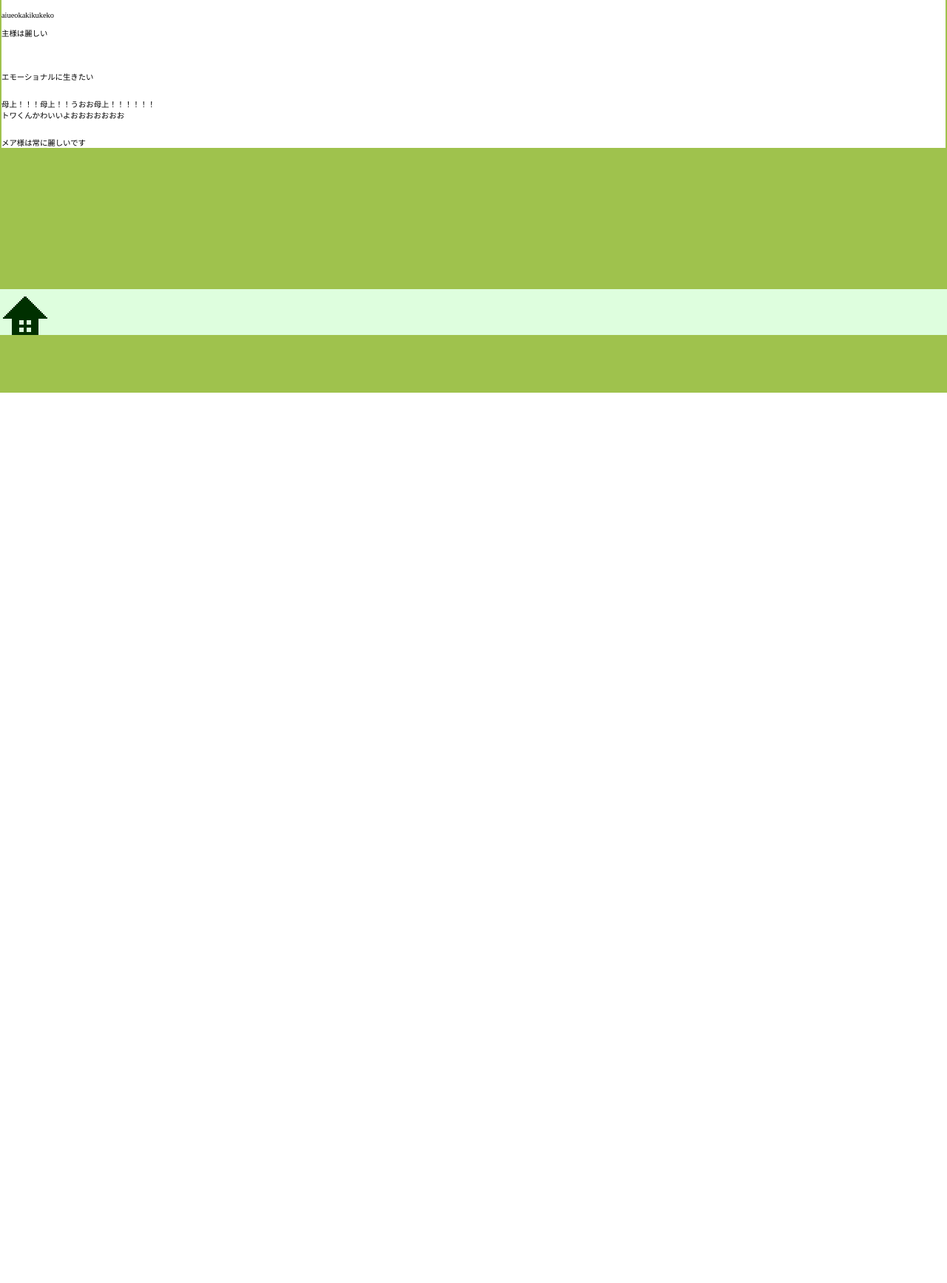
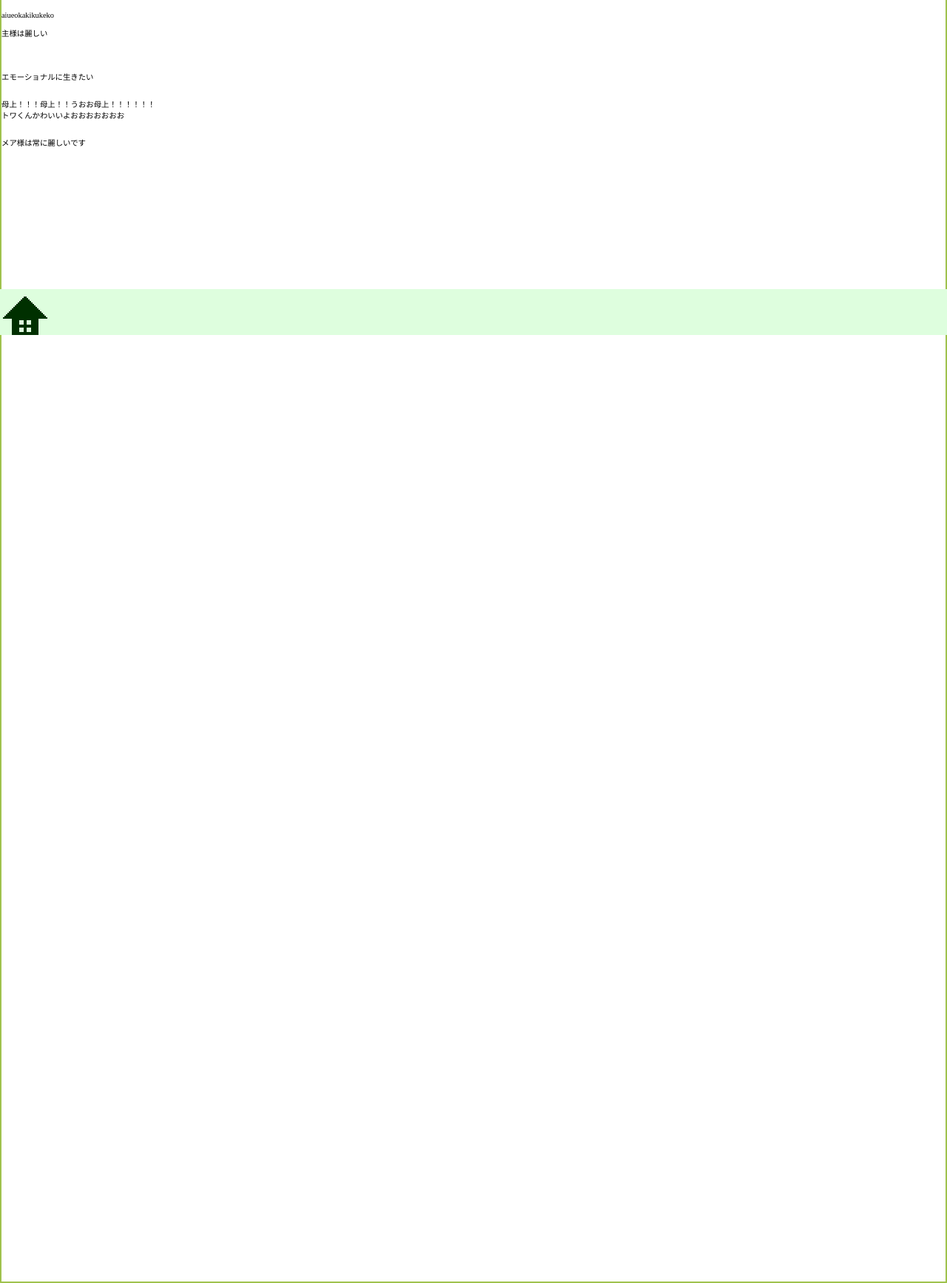
Before and after one commit to VBbeat/homePage, a PHP site: page /html/content.html in a window 1280 px wide. Shown: the part 347-2082 px from the top of the page at 74% size. Before the commit the page ends 878 px from the top, so only its background shows below. Run offline with PHP 8.4, Linux system fonts and the light colour scheme; some web fonts are replaced.

Commit message:
autotsukaetaraiine

```diff
--- a/css/content_background.css
+++ b/css/content_background.css
@@ -1,5 +1,4 @@
 main{
-    height:100vh;
     overflow-y: auto;
     }
 
@@ -7,7 +6,7 @@ main{
     min-width: 720px;
     height: 2000px;
     font-family: 'PixelFont12N';
-    background-color: #9fc24d;
+    background-color: #ffffff;
     color: black;
     border: 2px solid #9fc24d;
     overflow-y: scroll;
@@ -20,7 +19,9 @@ main{
 }
 .articleContent{
     min-width: 720px;
+    height: auto;
     font-family: 'PixelFont12N';
     background-color: #ffffff;
     color: black;
+    overflow-y: scroll;
 }
```
